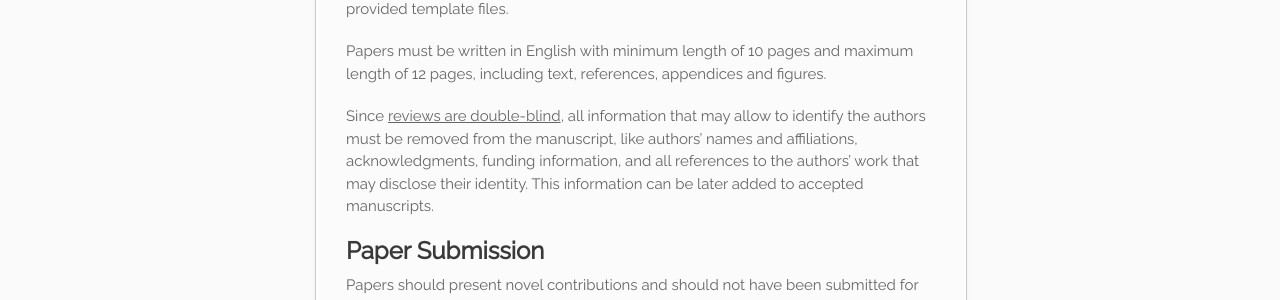
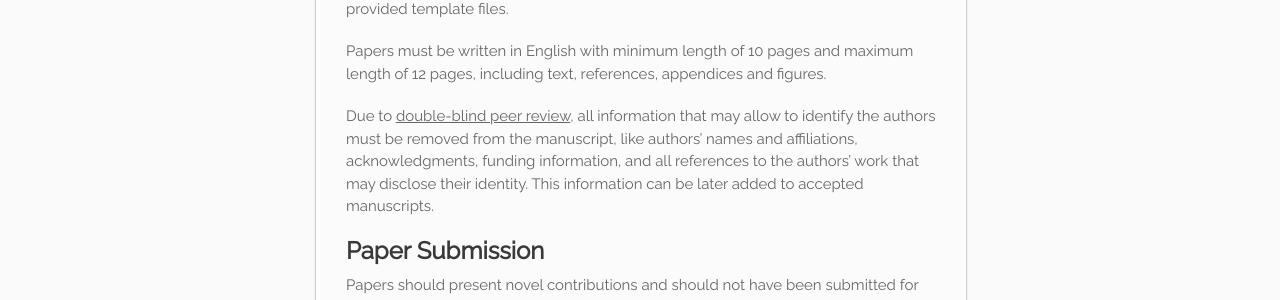
Before and after one commit to pecs-workshop/pecs-workshop.github.io, a Jekyll site: the page built from _2023/03.authors.md, in a window 1280 px wide and 1343 px high. Shown: the part 603-903 px from the top of the window. Built offline with Jekyll 4.4.1, drawn with Linux system fonts in a browser that asks for light colours.

```diff
--- a/_2023/03.authors.md
+++ b/_2023/03.authors.md
@@ -17,7 +17,7 @@
 
 Papers must be written in English with minimum length of 10 pages and maximum length of {{edition.pagelimit}} pages, including text, references, appendices and figures.
 
-Since <u>reviews are double-blind</u>, all information that may allow to identify the authors must be removed from the manuscript, like authors’ names and affiliations, acknowledgments, funding information, and all references to the authors’ work that may disclose their identity. This information can be later added to accepted manuscripts.
+Due to <u>double-blind peer review</u>, all information that may allow to identify the authors must be removed from the manuscript, like authors’ names and affiliations, acknowledgments, funding information, and all references to the authors’ work that may disclose their identity. This information can be later added to accepted manuscripts.
 
 ## Paper Submission
 
```
